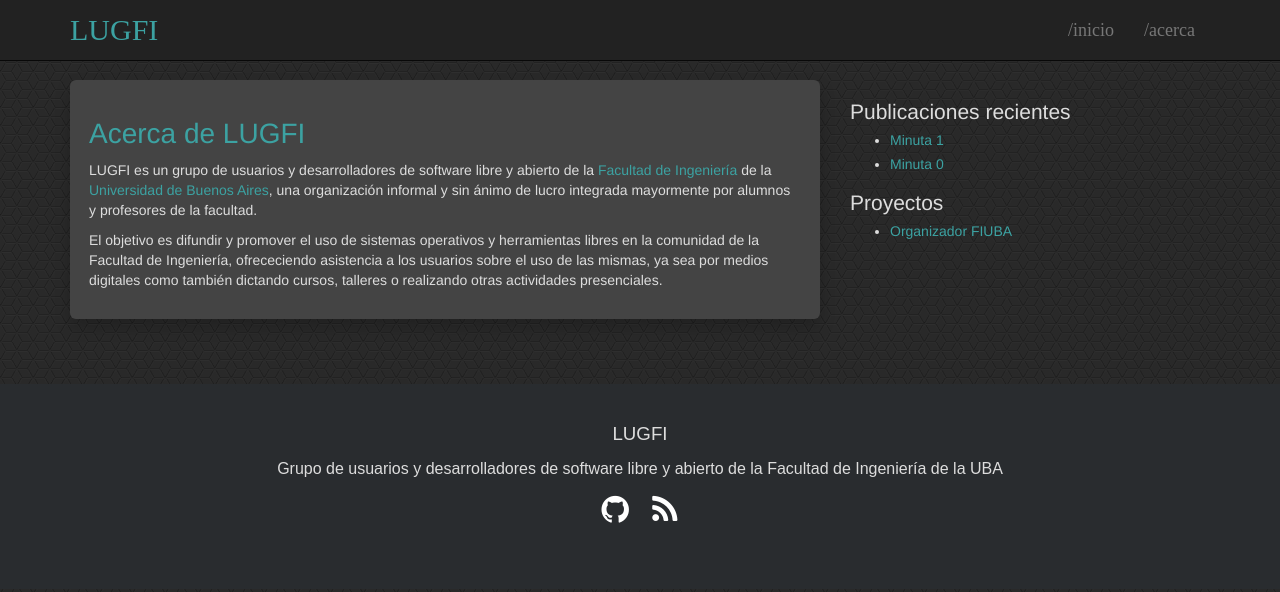
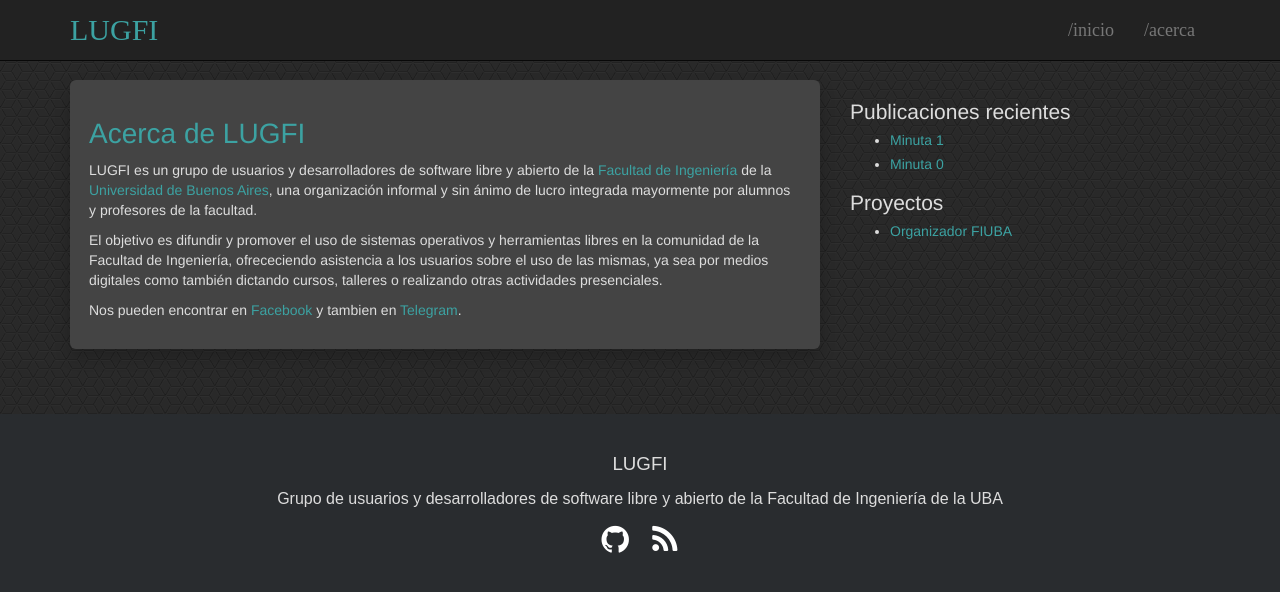
Before and after one commit to lugfi/lugfi.github.io, a Jekyll site: the page built from acerca.md, in a window 1280 px wide. Shown: the top 592 px of the page. Built offline with Jekyll 4.4.1, drawn with Linux system fonts in a browser that asks for light colours.

Commit message:
Agrego links a Facebook y Telegram en el Acerca

```diff
--- a/acerca.md
+++ b/acerca.md
@@ -13,3 +13,5 @@
 libres en la comunidad de la Facultad de Ingeniería, ofrececiendo asistencia a
 los usuarios sobre el uso de las mismas, ya sea por medios digitales como
 también dictando cursos, talleres o realizando otras actividades presenciales.
+
+Nos pueden encontrar en [Facebook](https://www.facebook.com/groups/228033617583220/)  y tambien en [Telegram](https://telegram.me/joinchat/AHsQQT-zSbFrpCbq09ojpw).
```
